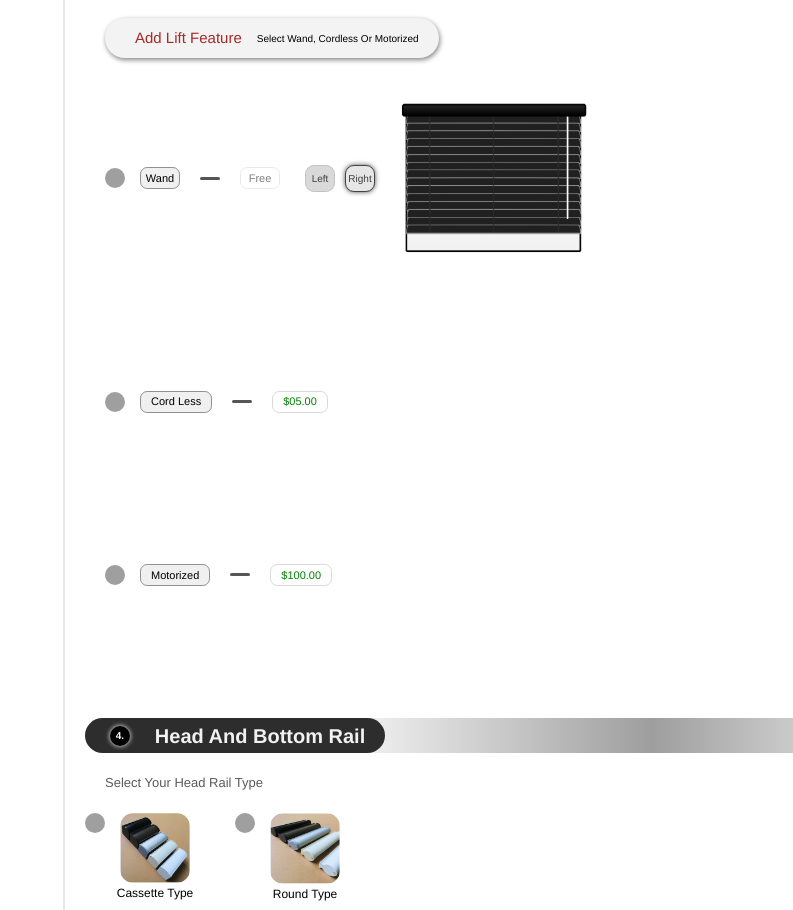
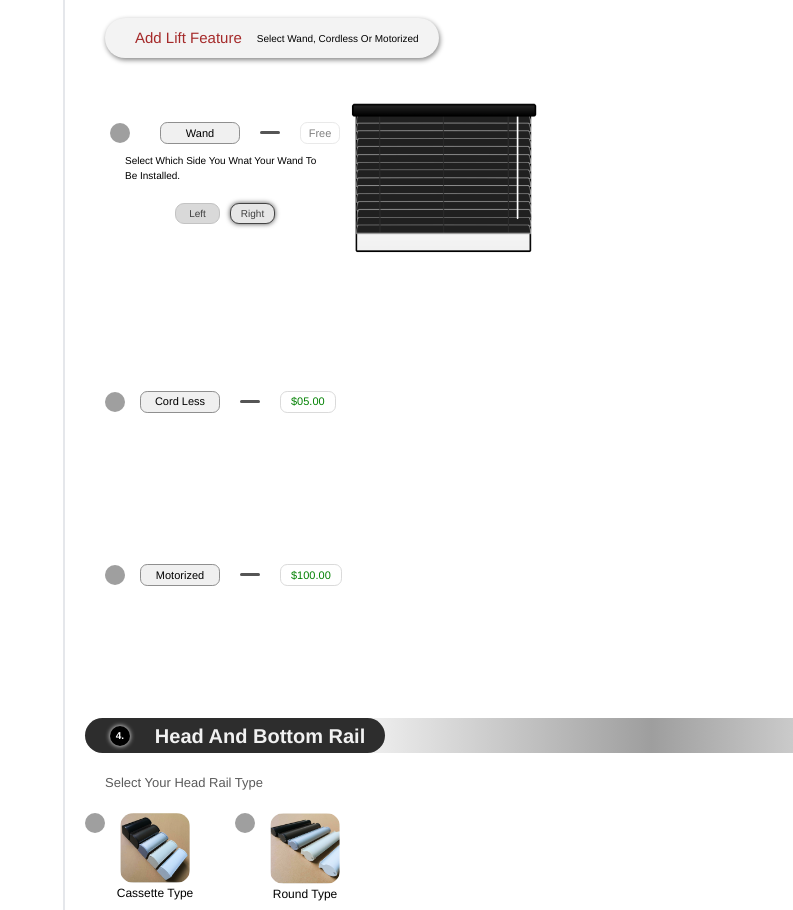
Before and after one commit to deodagee/economyblindsandshades, a Next.js app: page /components/pages/zebrablinds in a window 1280 px wide. Shown: the part 3993-4903 px from the top of the page, without its empty margins (487-1280 px from the left). Built offline with nearby package versions, Linux system fonts and the light colour scheme.

Commit message:
Add files via upload

```diff
--- a/pages/components/pages/zebrablinds.js
+++ b/pages/components/pages/zebrablinds.js
@@ -988,19 +988,18 @@ function ZebraBlinds() {
                                 </div>
 
                                 <div className={styles.wand_option_group}>
+                                    <span className={styles.option_subtitles}>
                                         <div className={styles.option_ellipse_wrapper}>
                                             <span
                                                 className={`${styles.wand_ellipse} ${active_wand_cordless_motorized === 1 ? styles.active_wand_cordless_motorized : ''}`}
                                                 onClick={() => handleLiftFeatureEllipsess(1)}
                                             ></span>
                                         </div>
-                                    <span className={styles.option_subtitles}>
                                         <div className={styles.wand_subtitle}>Wand</div>
                                         <div className={styles.options_price_seperator}></div>
                                         <div className={styles.free_subtitle}>Free</div>
                                     </span>
-                                </div>
-
+                                    <div className={styles.select_chainparagraph}>Select Which Side You Wnat Your Wand To Be Installed.</div>
 
                                     <div className={styles.show_image_chain_buttons}>
                                         <button
@@ -1023,6 +1022,10 @@ function ZebraBlinds() {
                                             <div className={styles.select_chain_right_text}>Right</div>
                                         </button>
                                     </div>
+
+                                </div>
+
+
 
                                 {showImageright && (
 
--- a/styles/components/pages/zebrablinds.module.css
+++ b/styles/components/pages/zebrablinds.module.css
@@ -25,29 +25,9 @@
   width: 100vw;
   height: max-content;
   margin-top: 200px;
-}
-
-.frame_title {
-  display: flex;
-  margin: 30px;
-  font-size: 15px;
-  font-weight: 500;
-}
-
-
-.picture_frame {
-  display: flex;
-  width: 400px;
-  height: 300px;
-  align-items: center;
-  justify-content: center;
-  margin: 5px;
-  margin-top: 0;
-  border-color: rgb(237, 237, 237);
-  background: linear-gradient(to bottom, #06090b, #141b1f, #19252c, #1c2022);
-  border-width: 1px;
-  border-radius: 0.75rem;
-}
+
+}
+
 
 .selectedImage_styles {
   display: flex;
@@ -1893,8 +1873,8 @@
 }
 
 .select_chain_left_box_button {
-  width: 30px;
-  padding: 5px;
+  width: 45px;
+  padding: 2px;
   background-color: #d9d9d9;
   display: flex;
   align-items: center;
@@ -1930,8 +1910,8 @@
 }
 
 .select_chain_right_box_button {
-  width: 30px;
-  padding: 5px;
+  width: 45px;
+  padding: 2px;
   background-color: #d9d9d9;
   display: flex;
   align-items: center;
@@ -1991,7 +1971,7 @@
 
 .wand_option_group {
   display: flex;
-  flex-direction: row;
+  flex-direction: column;
   align-items: center;
   justify-content: center;
   padding-left: 20px;
@@ -2030,7 +2010,7 @@
   align-items: center;
   justify-content: center;
   background-color: #f0f0f0;
-  width: 40px;
+  width: 80px;
   height: 20px;
   padding: 10px;
   border-radius: 0.45rem;
@@ -2051,6 +2031,12 @@
   border-color: rgb(233, 233, 233);
   white-space: nowrap;
   color: grey;
+}
+
+.select_chainparagraph {
+  display: flex;
+  font-size: 10px;
+  width: 200px;
 }
 
 .cord_less_option_group {
@@ -2094,7 +2080,7 @@
   align-items: center;
   justify-content: center;
   background-color: #f0f0f0;
-  width: max-content;
+  width: 80px;
   height: 20px;
   padding: 10px;
   border-radius: 0.45rem;
@@ -2160,7 +2146,7 @@
   align-items: center;
   justify-content: center;
   background-color: #f0f0f0;
-  width: max-content;
+  width: 80px;
   height: 20px;
   padding: 10px;
   border-radius: 0.45rem;
```
Lines whose indentation alone changed are shown as unchanged.
